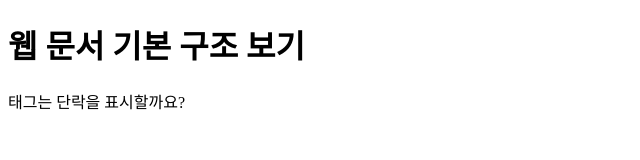
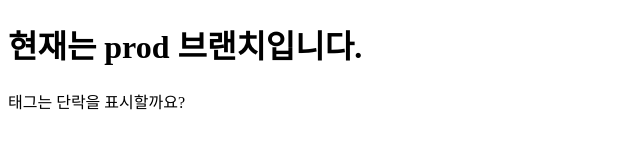
Before and after one commit to hbs30832/fron-end220509-2, a plain HTML site: page structure.html in a window 1280 px wide. Shown: the whole page, without its empty margins (0-640 px from the left). Drawn offline with Linux system fonts and the light colour scheme.

Commit message:
prod 브랜치 생성 및 제목 수정

```diff
--- a/structure.html
+++ b/structure.html
@@ -5,7 +5,7 @@
     <title>웹 문서 기본 구조</title>
   </head>
   <body>
-    <h1>웹 문서 기본 구조 보기</h1>
+    <h1>현재는 prod 브랜치입니다.</h1>
     <p>태그는 단락을 표시할까요?</p>
   </body>
 </html>
```
